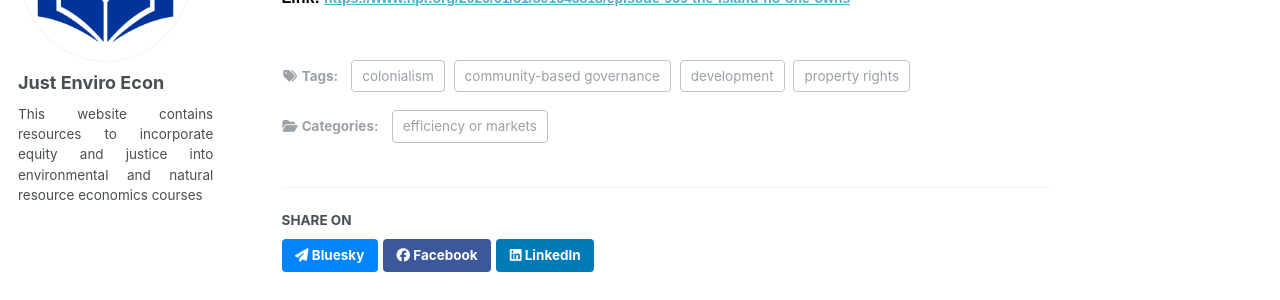
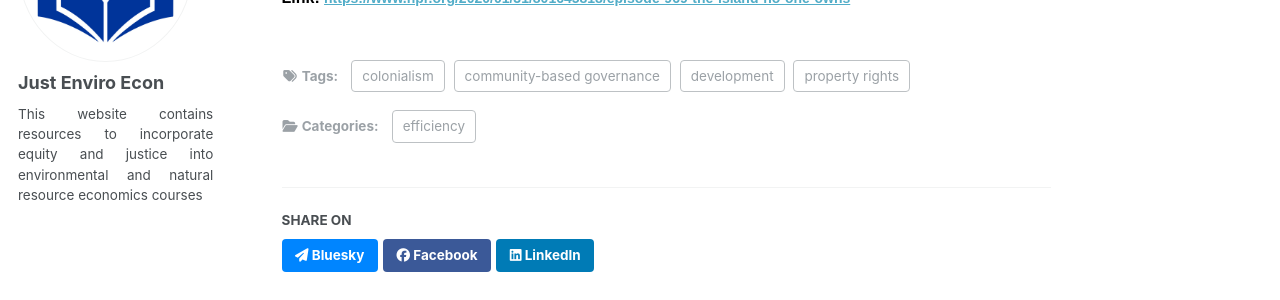
Before and after one commit to just-enviro-econ/just-enviro-econ.github.io, a Jekyll site: the page built from _media/2020-01-31-the-island-no-one-owns.md, in a window 1280 px wide and 900 px high, scrolled down 662 px. Shown: the part 233-533 px from the top of the window. Built offline with Jekyll 4.4.1, drawn with Linux system fonts in a browser that asks for light colours.

Commit message:
Update 2020-01-31-the-island-no-one-owns.md

```diff
--- a/_media/2020-01-31-the-island-no-one-owns.md
+++ b/_media/2020-01-31-the-island-no-one-owns.md
@@ -7,8 +7,7 @@ tags:
   - development
   - colonialism
   - community-based governance
-category: "efficiency or markets"
-type: "podcast"
+category: "efficiency"
 publisher: "NPR Planet Money"
 paperurl: 'https://www.npr.org/2020/01/31/801645818/episode-969-the-island-no-one-owns'
 duration: "29:09"
```
